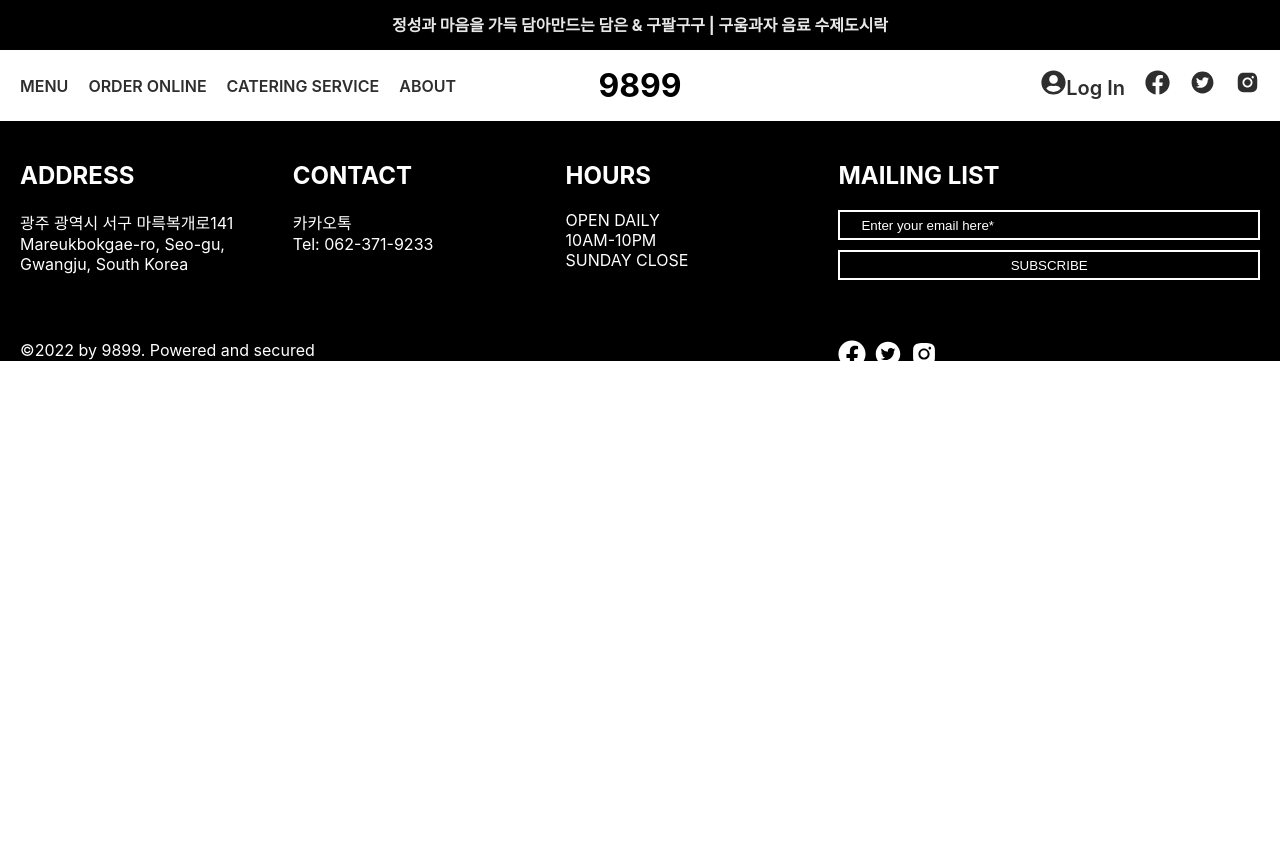
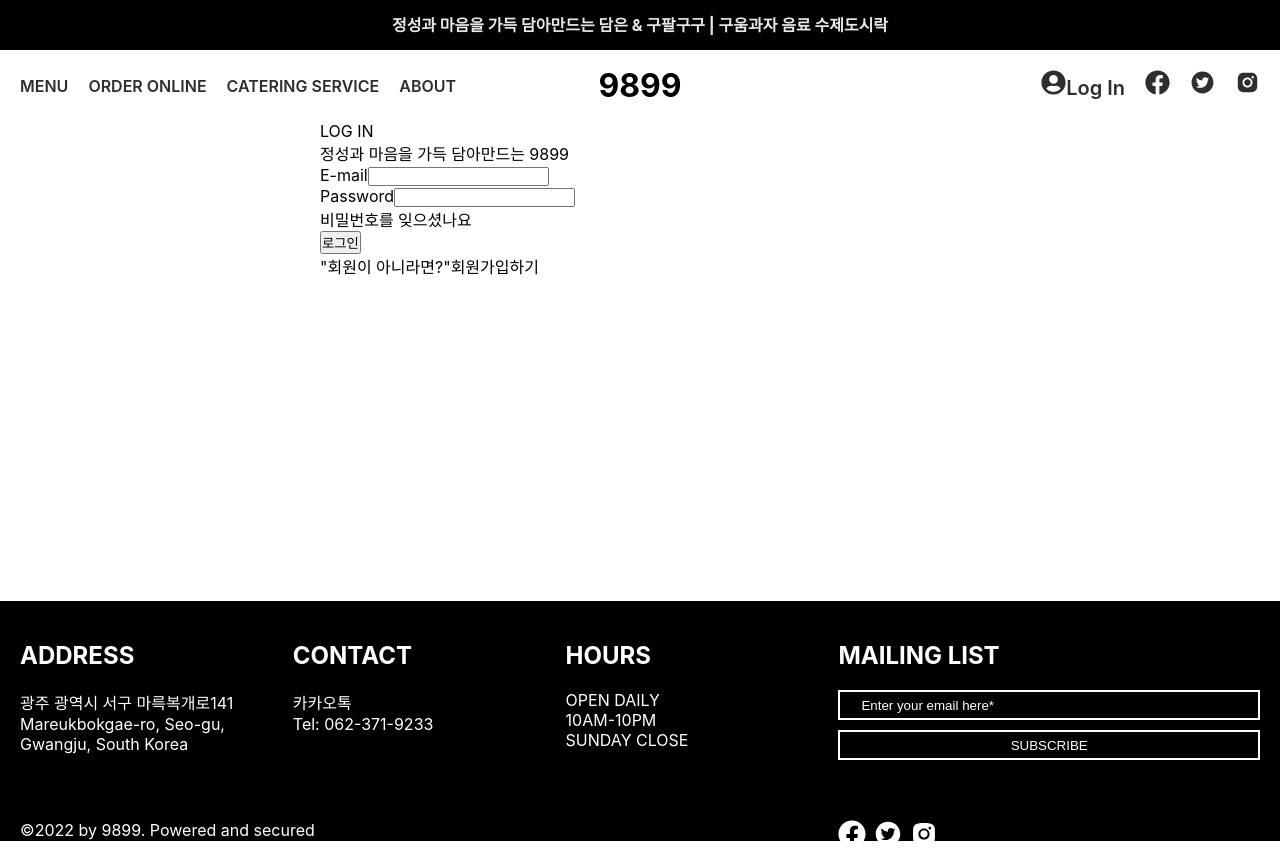
Before and after one commit to cokeholic-kim/Cafe9899, a React (Create React App) app: page /Login in a window 1280 px wide. Before the commit the page ends 800 px from the top, so only its background shows below. Built offline with nearby package versions, Linux system fonts and the light colour scheme.

Commit message:
login page

```diff
--- a/src/App.js
+++ b/src/App.js
@@ -7,6 +7,7 @@ import MenuPage from './page/MenuPage';
 import About from './page/About';
 import Catering from './page/Catering';
 import Reservation from './page/Reservation';
+import Login from './page/Login';
 
 function App() {
   return (
@@ -19,6 +20,7 @@ function App() {
           <Route path='/About' element={<About/>}/>
           <Route path='/Catering' element={<Catering/>}/>
           <Route path='/Reservation' element={<Reservation/>}/>
+          <Route path='/Login' element={<Login/>}/>
         </Routes>
       <Footer/>
     </>
--- a/src/components/Header.js
+++ b/src/components/Header.js
@@ -65,7 +65,7 @@ const Header = () => {
                 </ul>
                 <h1>9899</h1>
                 <ul>
-                    <li><FaUserCircle/><span>Log In</span></li>
+                    <li><Link to='/Login'><FaUserCircle/><span>Log In</span></Link></li>
                     <li><FaFacebook/></li>
                     <li><AiFillTwitterCircle/></li>
                     <li><AiFillInstagram/></li>
--- /dev/null
+++ b/src/page/Login.js
@@ -0,0 +1,45 @@
+import React from 'react';
+import { Link } from 'react-router-dom';
+import styled from 'styled-components';
+
+const LoginStyle = styled.div`
+    width:50%;
+    height:60vh;
+    margin: 0 auto;
+`
+
+const Login = () => {
+    return (
+        <LoginStyle className='center'>
+            <div className='login-container'>
+                <div>LOG IN</div>
+                <div>정성과 마음을 가득 담아만드는 9899</div>
+                <div>
+                    <form>
+                        <div>
+                            <label>E-mail</label>
+                            <input type='text' name='useremail' required/>
+                        </div>
+                        <div>
+                            <label>Password</label>
+                            <input type='password' name='userpass' required/>
+                        </div>
+                        <div className='forgot-pass'>
+                            <Link to="/findPass">비밀번호를 잊으셨나요</Link>
+                        </div>
+                        <div className='btn'>
+                            <div className='inner'></div>
+                            <button type="submit">로그인</button>
+                        </div>
+                    </form>
+                    <div>
+                        "회원이 아니라면?"
+                        <Link to="/join">회원가입하기</Link>
+                    </div>
+                </div>
+            </div>
+        </LoginStyle>
+    );
+};
+
+export default Login;
--- a/src/page/Reservation.js
+++ b/src/page/Reservation.js
@@ -1,4 +1,4 @@
-import React, { useRef, useState } from 'react';
+import React, { useState } from 'react';
 import DatePicker from 'react-datepicker';
 import "react-datepicker/dist/react-datepicker.css";
 import {ko} from "date-fns/esm/locale"
@@ -83,6 +83,7 @@ const ReservationBoard = styled.div`
                 width:45%;
                 margin:2.5%;
                 cursor:pointer;
+                &.active{background-color:gray}
             }
         }
     }
@@ -128,10 +129,6 @@ const Reservation = () => {
     ${("00"+(today.getDate().toString())).slice(-2)}
     `
     //li요소에 클릭이벤트 연결
-    const reserveTime = useRef()
-    reserveTime.current.addEventlistener('click',(e)=>{
-        console.log(e.target)
-    })
     console.log(today);
     const [pickupDate,setPickupDate] = useState(today);
 
@@ -143,6 +140,17 @@ const Reservation = () => {
           const dayformat = String(date).padStart(2,"0")
           return `${monthformat}월 ${dayformat}일`
         }
+    }
+    onclick = (e) =>{
+        let list = document.querySelectorAll('#reserveTime li')
+        list.forEach(li=>{
+            if(e.target == li){
+                li.classList.add('active');
+            } else {
+                li.classList.remove('active')
+            }
+        })
+        console.log(e.target)
     }
 
     return (
@@ -160,13 +168,13 @@ const Reservation = () => {
                 />
                 <div>
                     <p>{dateFormat(pickupDate)}</p>
-                    <ul ref={reserveTime}>
-                        <li>10:00</li>
-                        <li>11:00</li>
-                        <li>12:00</li>
-                        <li>13:00</li>
-                        <li>14:00</li>
-                        <li>15:00</li>
+                    <ul id="reserveTime">
+                        <li onClick={onclick}>10:00</li>
+                        <li onClick={onclick}>11:00</li>
+                        <li onClick={onclick}>12:00</li>
+                        <li onClick={onclick}>13:00</li>
+                        <li onClick={onclick}>14:00</li>
+                        <li onClick={onclick}>15:00</li>
                     </ul>
                 </div>
                 <div>
```
